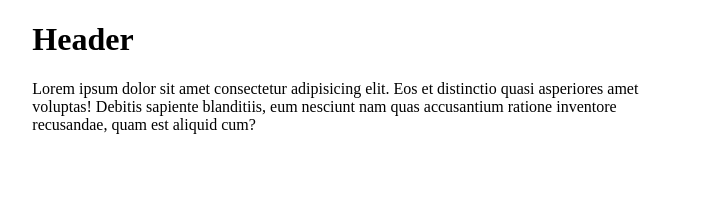
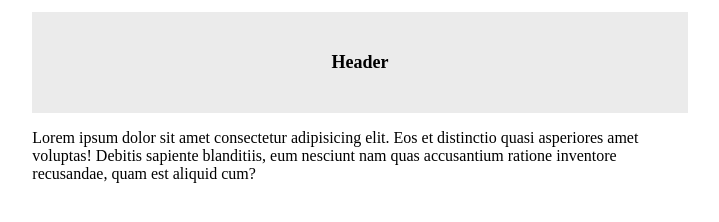
Before and after one commit to Chih-Chien-Lin/HW-Wireframe, a plain HTML site: page index.html in a window 1280 px wide. Shown: the whole page, without its empty margins (280-999 px from the left). Drawn offline with Linux system fonts and the light colour scheme.

Commit message:
Add header

```diff
--- a/index.html
+++ b/index.html
@@ -5,7 +5,8 @@
     <link rel="stylesheet" type="text/css" href="style.css">
 </head>
 <body>
-    <h1> Header</h1>
+    <h1 class = 'header'>Header</h1>
+
     <p>Lorem ipsum dolor sit amet consectetur adipisicing elit. Eos et distinctio quasi asperiores amet voluptas! Debitis sapiente blanditiis, eum nesciunt nam quas accusantium ratione inventore recusandae, quam est aliquid cum?</p>
 </body>
 </html>
--- a/style.css
+++ b/style.css
@@ -2,3 +2,10 @@
     margin-right:10%;
     margin-left:10%;
   }
+
+.header{
+    background-color:#ebebeb;
+    font-size:18px;
+    text-align: center;
+    padding: 40px;
+}
```
